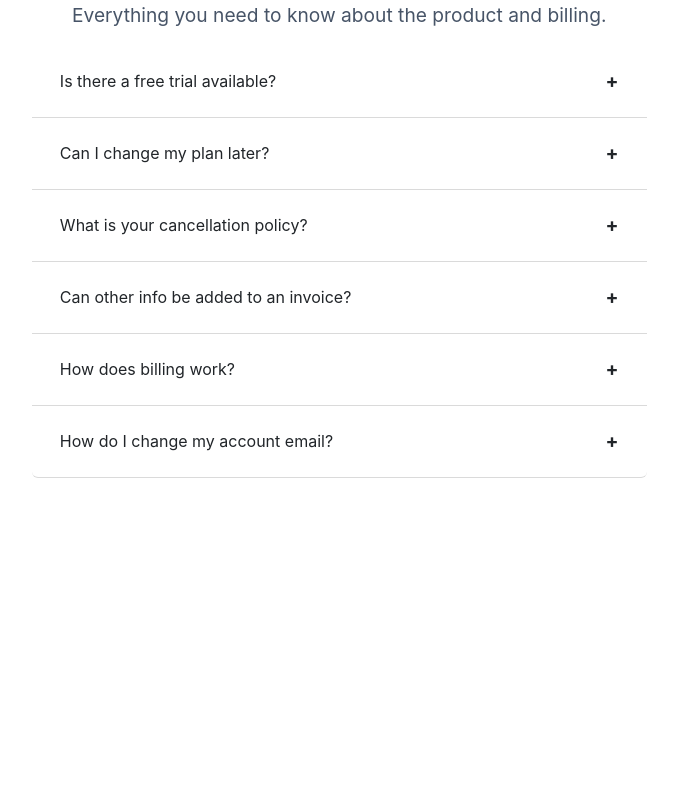
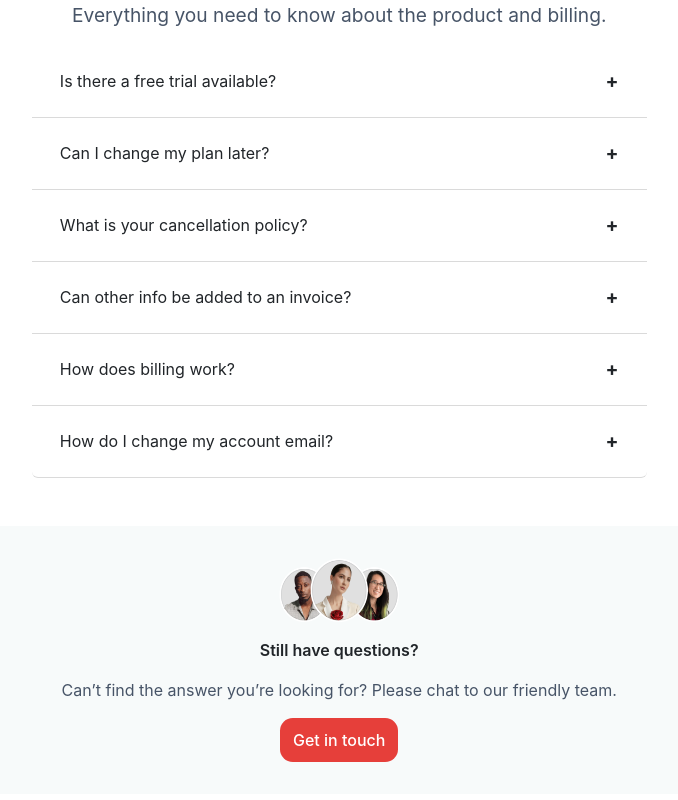
Before and after one commit to ShubhamSingh-04/Zync-Tech, a React (Create React App) app: page / in a window 1280 px wide. Shown: the part 2536-3336 px from the top of the page, without its empty margins (288-966 px from the left). Before the commit the page ends 3014 px from the top, so only its background shows below. Built offline with nearby package versions, Linux system fonts and the light colour scheme.

Commit message:
faq, ask more questions

```diff
--- a/src/App.css
+++ b/src/App.css
@@ -6,6 +6,6 @@
 
     display: flex;
     flex-direction: column;
+    align-items: center;
     justify-content: center;
-    align-items: center;
 }
--- a/src/components/faq/Faq.css
+++ b/src/components/faq/Faq.css
@@ -71,3 +71,48 @@
 .accordion-body{
     color: rgba(71, 84, 103, 1);
 }
+
+.faq-more-questions-container{
+    width: 70%;
+    margin: 3rem;
+
+    padding: 2rem;
+
+    display: flex;
+    flex-direction: column;
+    align-items: center;
+
+    border-radius: 2rem;
+    background-color: rgb(247, 250, 250);
+
+}
+
+.more-questions-img{
+    height: 4rem;
+    width: 7.5rem;
+}
+
+.faq-more-questions-title{
+    margin: 1rem;
+    font-weight: 600;
+}
+
+.faq-more-questions-chat{
+    color: rgba(71, 84, 103, 1);
+    margin: 0 0 1rem 0;
+}
+
+.faq-action-btn{
+    background-color: rgba(230, 63, 58, 1);
+    color: white;
+    padding: 0.6rem 0.8rem;
+
+    font-weight: 500;
+    border-radius: 0.8rem;
+
+    text-decoration: none;
+}
+
+.faq-action-btn:hover{
+    background-color: rgb(180, 8, 2);;
+}
--- a/src/components/faq/Faq.js
+++ b/src/components/faq/Faq.js
@@ -66,6 +66,16 @@ export default function Faq() {
                     );
                 })}
             </div>
+
+            <div className="faq-more-questions-container">
+                <img className='more-questions-img' src="/images/more-questions.png" alt="" />
+                <p className="faq-more-questions-title">Still have questions?</p>
+                <p className="faq-more-questions-chat">Can’t find the answer you’re looking for? Please chat to our friendly team.</p>
+
+                <a href='/' className="faq-action-btn">
+                    Get in touch
+                </a>
+            </div>
         </div>
     );
 }
```
Also changed, not shown: public/images/more-questions.png (added).
